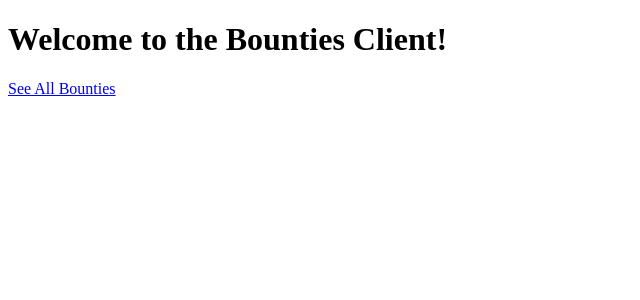
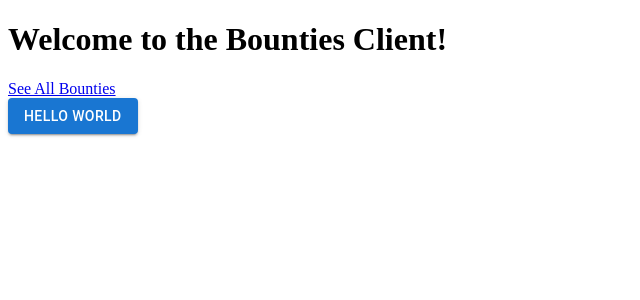
Before and after one commit to seraficaj/spring-forward-bounty-client, a React (Create React App) app: page / in a window 1280 px wide. Shown: the top 300 px of the page, without its empty margins (0-640 px from the left). Built offline with nearby package versions, Linux system fonts and the light colour scheme; no server answers; the HTML template or start-up script is replaced by a standard one.

Commit message:
example button imported on App.js

```diff
--- a/src/App.jsx
+++ b/src/App.jsx
@@ -1,5 +1,7 @@
 import { useEffect, useState } from 'react';
 import axios from 'axios';
+
+import { Button } from '@mui/material';
 
 import Bounties from './components/pages/Bounties'
 import Bounty from './components/pages/Bounty'
@@ -39,6 +41,7 @@ function App() {
           />
         </Routes>
       </div>
+      <Button variant="contained">Hello World</Button>
     </Router>
   );
 }
```
